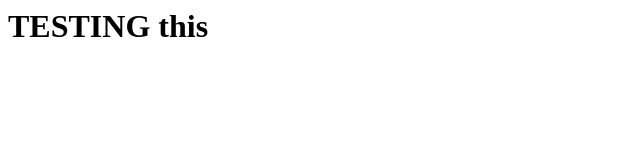
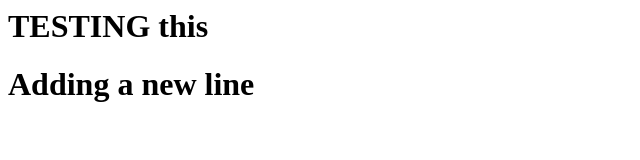
Before and after one commit to Ljubomir-Ilievski/KIII_Prva_Domasna, a plain HTML site: page index.html in a window 1280 px wide. Shown: the whole page, without its empty margins (0-640 px from the left). Drawn offline with Linux system fonts and the light colour scheme.

Commit message:
Adding a line to test the automation

```diff
--- a/index.html
+++ b/index.html
@@ -1 +1,2 @@
 <h1>TESTING this </h1>
+<h1>Adding a new line </h1>
```
